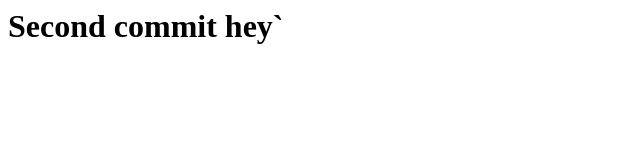
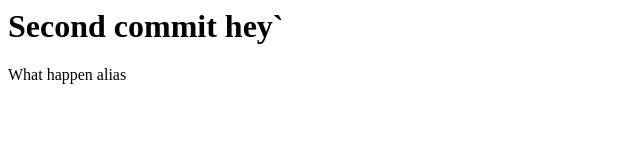
Before and after one commit to Taku-at/git-tutorial, a plain HTML site: page index.html in a window 1280 px wide. Shown: the whole page, without its empty margins (0-640 px from the left). Drawn offline with Linux system fonts and the light colour scheme.

Commit message:
modified html

```diff
--- a/index.html
+++ b/index.html
@@ -8,5 +8,6 @@
 <body>
     <h1>Second commit hey`</h1>
 
+    <p>What happen alias</p>
 </body>
 </html>
```
